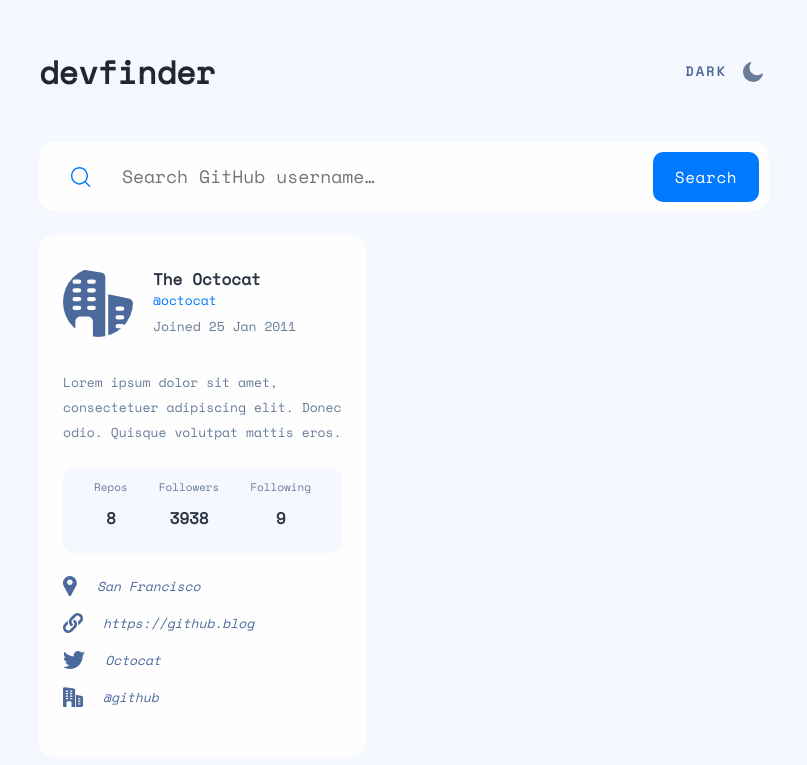
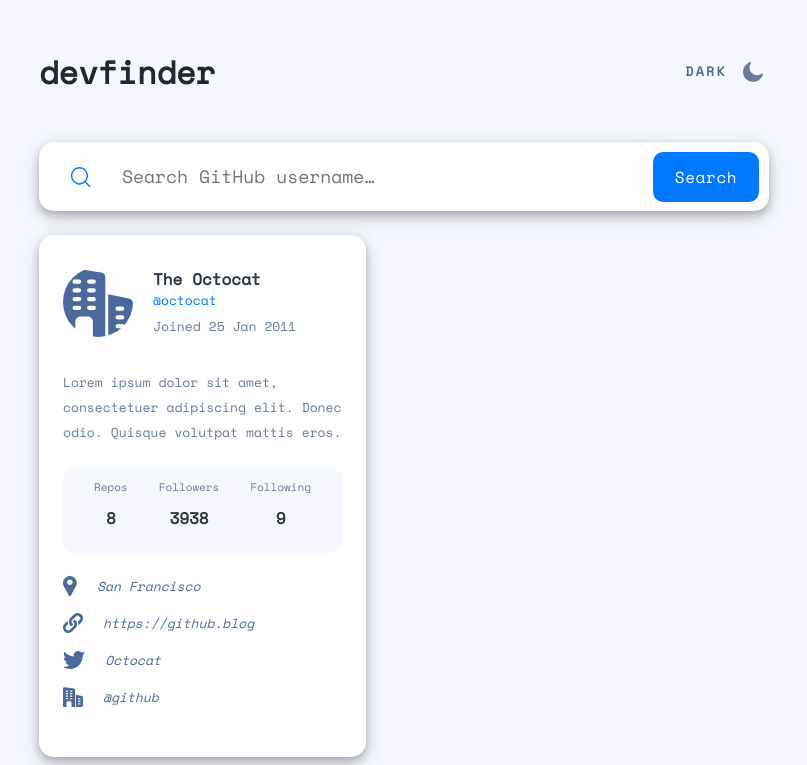
Before and after one commit to VcelakMarek/GitHub_user_search_app, a React (Vite) app: page / in a window 1280 px wide. Shown: the part 111-876 px from the top of the page, without its empty margins (236-1043 px from the left). Built offline with nearby package versions, Linux system fonts and the light colour scheme.

Commit message:
Update styles.css

```diff
--- a/src/css/styles.css
+++ b/src/css/styles.css
@@ -22,7 +22,6 @@
   font-family: "Space Mono";
   font-style: normal;
   background-color: var(--silver-white);
-  /* height: 97vh; */
   display: grid;
   place-items: center;
 }
@@ -30,15 +29,14 @@
 .card {
   background-color: var(--white);
   border-radius: 15px;
+  box-shadow: 0 4px 8px 0 rgba(0, 0, 0, 0.2), 0 6px 20px 0 rgba(0, 0, 0, 0.19);
 }
 
-/* @media (min-width: 800px) {
+/* @media (prefers-color-scheme: dark) {
   :root {
-    --dark-blue: #ffffff;
-    --white: #1e2a47;
-    --silver-white: #141d2f;
-  }
-  .card p {
-    color: #ffffff;
+    --silver-white: var(--dm-dark-blue);
+    --white: var(--dm-blue);
+    --font-black: var(--dm-white);
+    --blue: var(--dm-white);
   }
 } */
```
